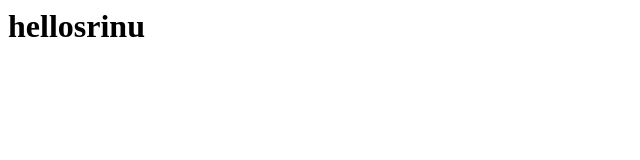
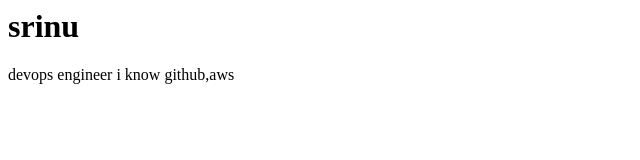
Before and after one commit to srinu-nexcloud/srinu-nexcloud_b2, a plain HTML site: page index.html in a window 1280 px wide. Shown: the whole page, without its empty margins (0-640 px from the left). Drawn offline with Linux system fonts and the light colour scheme.

Commit message:
srinu devops eng

```diff
--- a/index.html
+++ b/index.html
@@ -7,6 +7,8 @@
     <title>document</title>
 </head>
 <body>
-    <h1>hellosrinu</h1>
+    <h1>srinu</h1>
+    <p1>devops engineer</p1>
+<p2>i know github,aws</p2>
 </body>
 </html>
```
Also changed, not shown: 1 other file.
